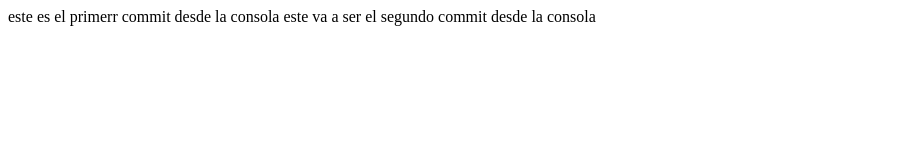
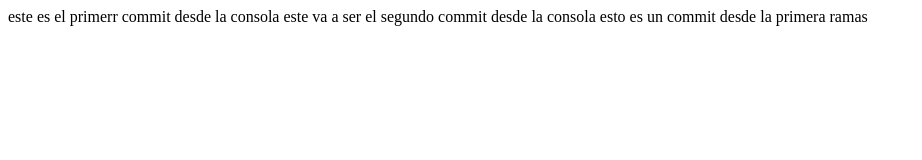
Before and after one commit to NagoreSanZu/ejercicio6-prueba-examen, a plain HTML site: page index.html in a window 1280 px wide. Shown: the whole page, without its empty margins (0-922 px from the left). Drawn offline with Linux system fonts and the light colour scheme.

Commit message:
primer commit desde la rama una_rama

```diff
--- a/index.html
+++ b/index.html
@@ -10,5 +10,8 @@
     este es el primerr commit desde la consola
 
     este va a ser el segundo commit desde la consola
+
+
+    esto es un commit desde la primera ramas
 </body>
 </html>
```
